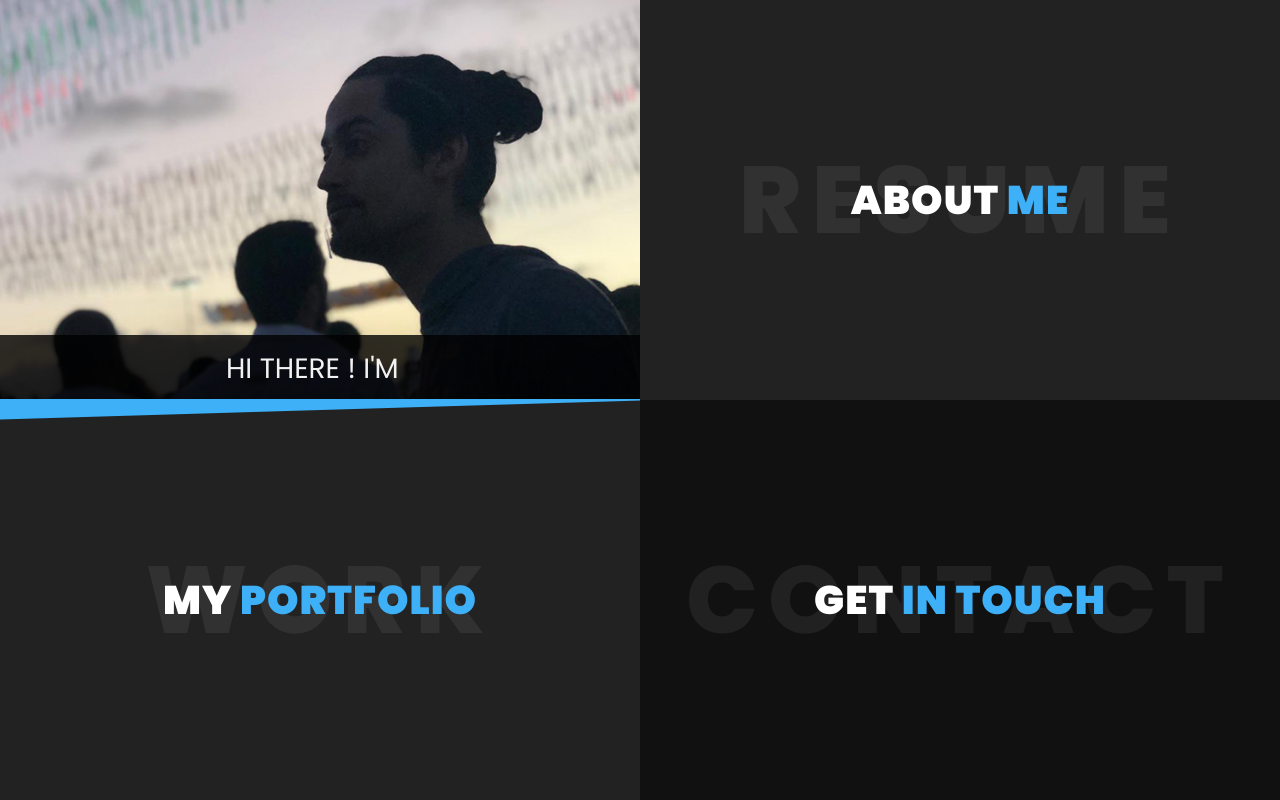
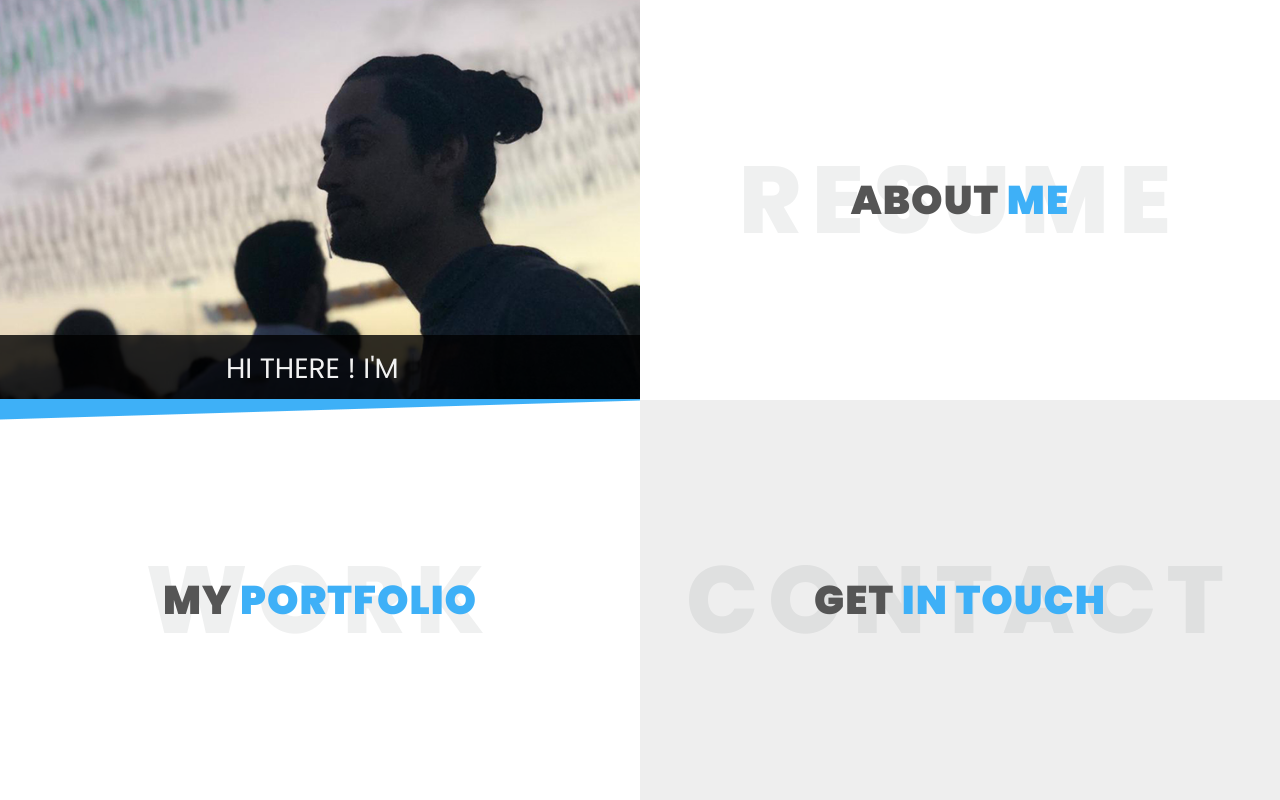
Before and after one commit to marcstampfli/Django-Portfolio, a Django app: template templates/base.html in a window 1280 px wide. Run offline with Django 3.2, Linux system fonts and the light colour scheme; the template is opened without the code that fills it, so the values that code supplies are empty; some libraries are stand-ins or nearby versions.

Commit message:
Base Template

```diff
--- a/templates/base.html
+++ b/templates/base.html
@@ -1,7 +1,7 @@
 {% load static %}
 {% include "header.html" %}
 
-<body class="dark">
+<body class="light">
 <!-- Preloader Start -->
 <div id="loader-wrapper">
     <div id="loader"></div>
```
